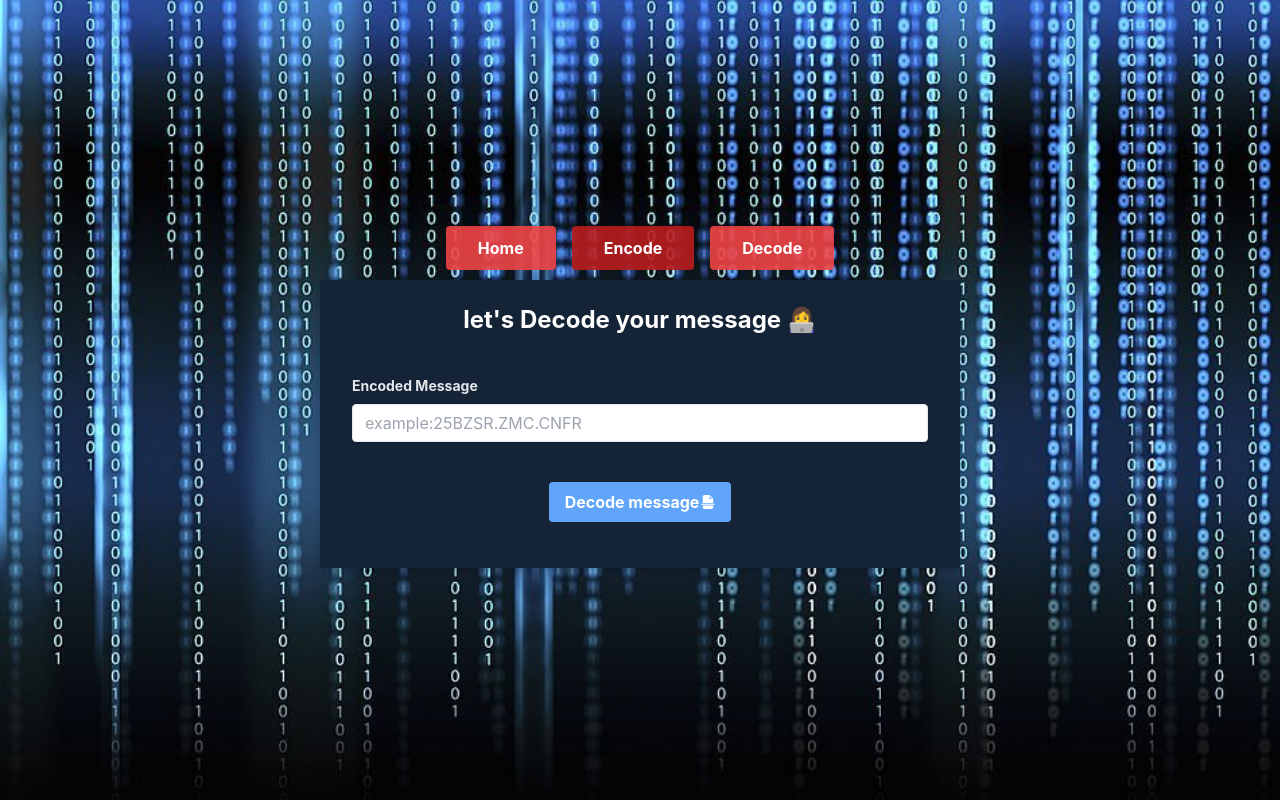
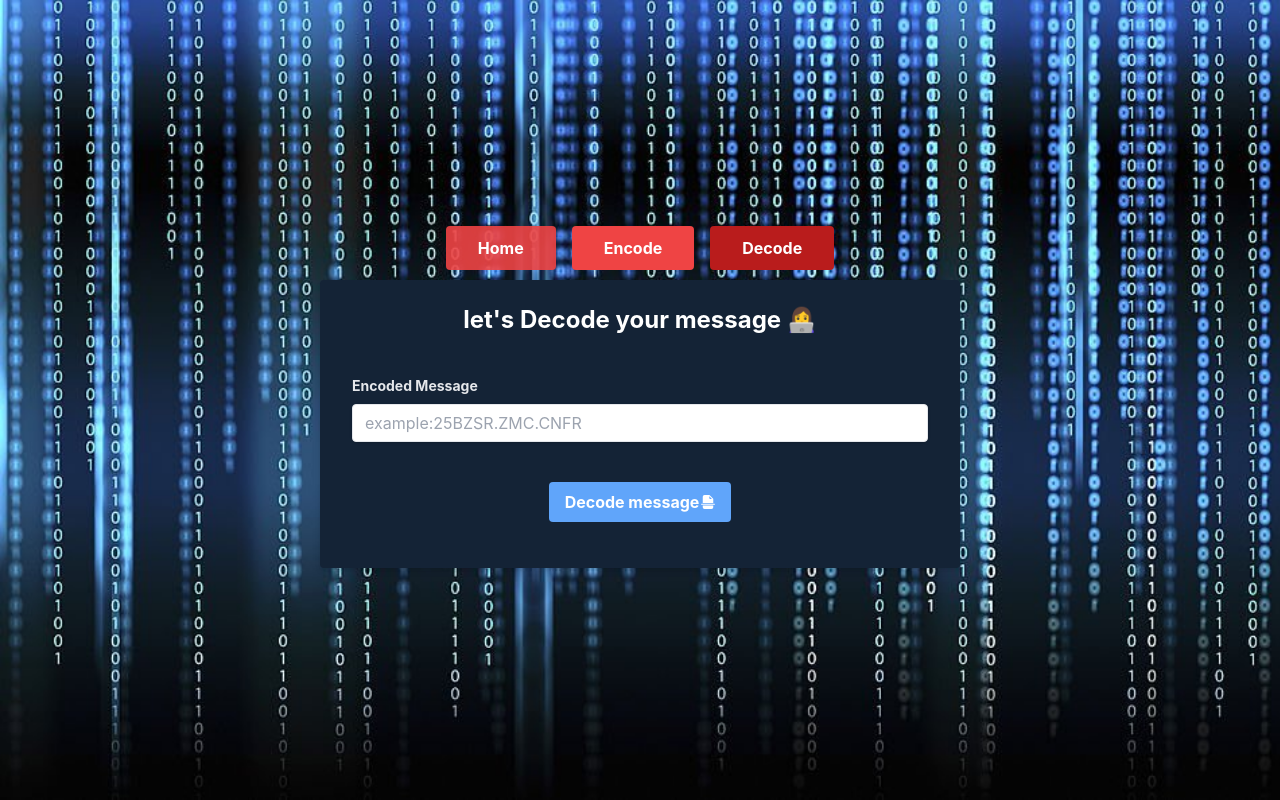
Before and after one commit to urmirahman/renata-intern-task, a React (Create React App) app: page /decode in a window 1280 px wide. Built offline with nearby package versions, Linux system fonts and the light colour scheme.

Commit message:
🚀 : deployed !

```diff
--- a/src/components/NavBar.jsx
+++ b/src/components/NavBar.jsx
@@ -1,5 +1,5 @@
 import React, { useEffect, useState } from "react";
-import { Link } from "react-router-dom";
+import { NavLink } from "react-router-dom";
 
 const NavBar = () => {
   var links = [
@@ -14,22 +14,18 @@ const NavBar = () => {
       link: "/decode",
     },
   ];
-  const [active, setActive] = useState(1);
+  const [active, setActive] = useState(links[0].id);
   useEffect(() => {
     console.log("current value", active);
   });
 
-  const handleActive = (index) => {
-    setActive(index);
-    console.log("previous value:", active);
-  };
   return (
     <div className="flex justify-center my-5">
-      <Link to="/">
+      <NavLink to="/">
         <a className="bg-red-500 px-4 py-2 sm:px-8 sm:py-3 m-2 rounded text-white font-bold bg-opacity-90">
           Home
         </a>
-      </Link>
+      </NavLink>
 
       {links.map((link, index) => (
         <a
@@ -39,14 +35,16 @@ const NavBar = () => {
             setActive(link.id);
           }}
         >
-          <Link
+          <NavLink
             to={link.link}
-            className={` ${
-              link.id === active ? "bg-red-700 " : "bg-red-500 "
-            } px-4 py-2 sm:px-8 sm:py-3 m-2 rounded text-white font-bold bg-opacity-90`}
+            style={({ isActive }) => ({
+              color: isActive ? "#fff" : "#fff",
+              background: isActive ? "#b91c1c" : "#ef4444",
+            })}
+            className={`  px-4 py-2 sm:px-8 sm:py-3 m-2 rounded text-white font-bold bg-opacity-90`}
           >
             {link.name}
-          </Link>
+          </NavLink>
         </a>
       ))}
     </div>
--- a/src/router/router.js
+++ b/src/router/router.js
@@ -4,6 +4,7 @@ import Decode from "../pages/Decode";
 import Encode from "../pages/Encode";
 import Home from "../pages/Home";
 import SearchDomain from "../pages/SearchDomain";
+
 
 const Router = () => {
   return (
```
